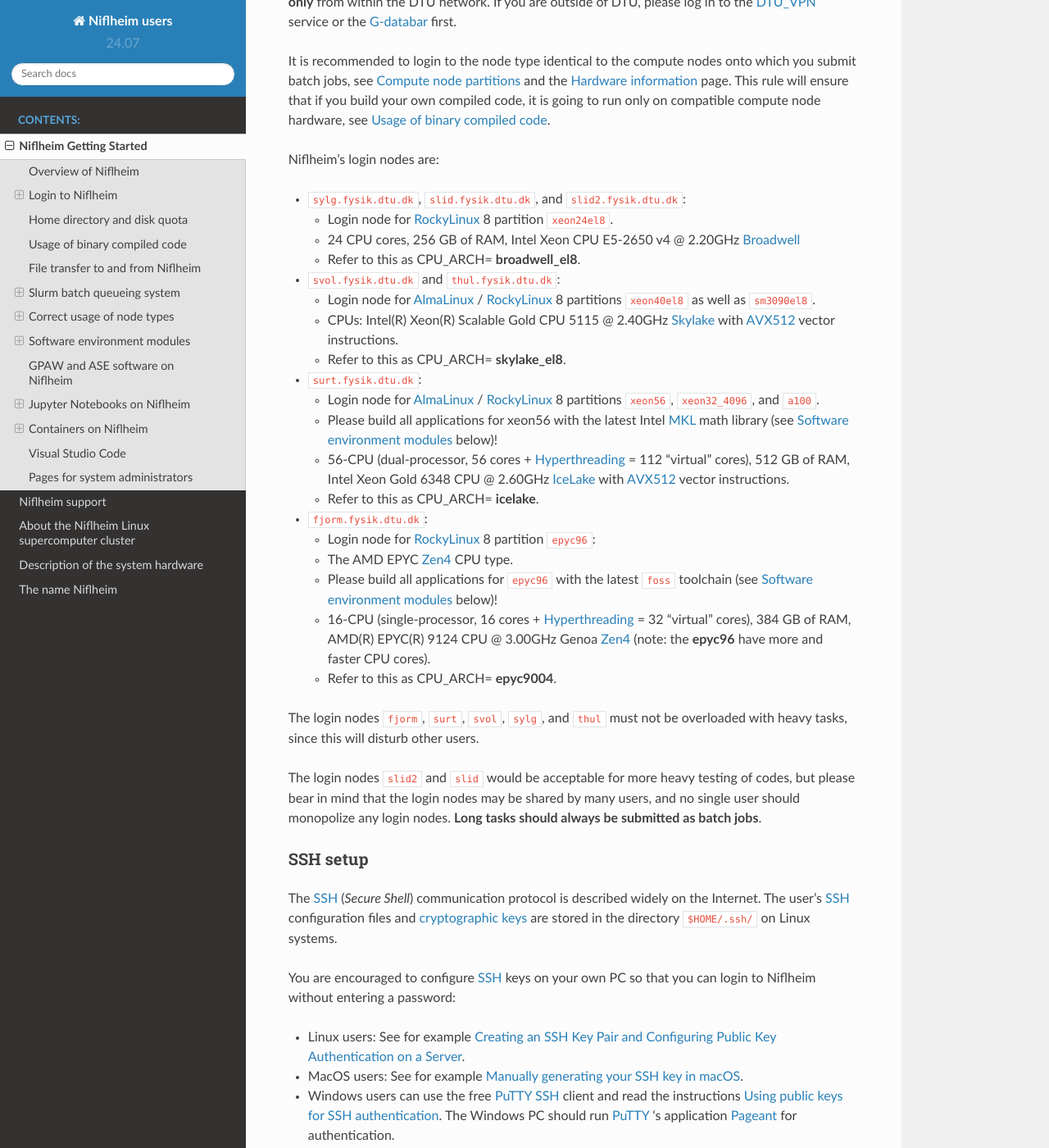
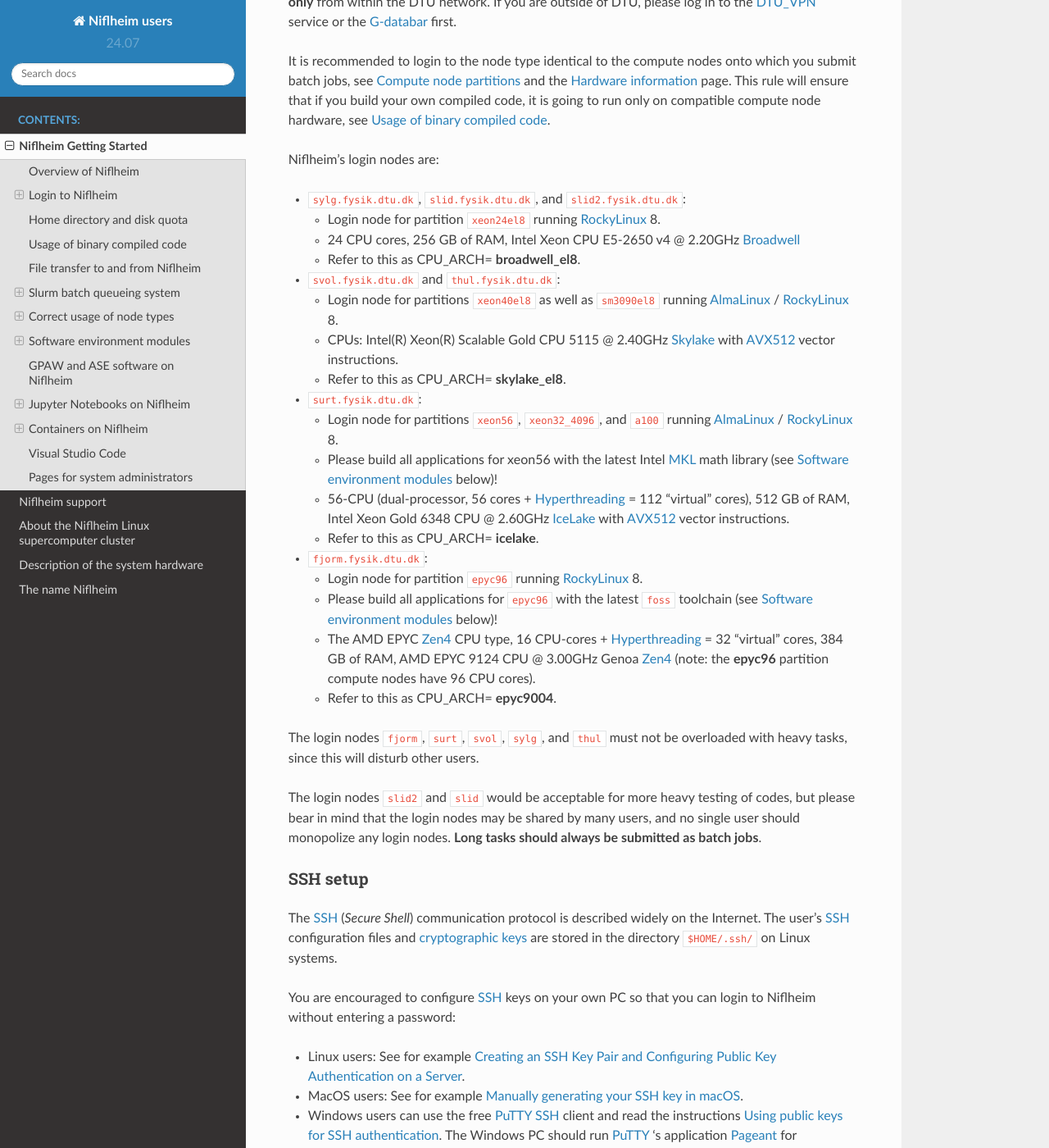
Before and after one commit to OleHolmNielsen/Niflheim_users, a Sphinx documentation site: the page built from docs/Niflheim_Getting_Started.rst, in a window 1280 px wide and 1400 px high, scrolled down 641 px. Shown: the whole window at 82% size. Built offline with Sphinx 7.4.7 and the Read the Docs theme 2.0.0, drawn with Linux system fonts in a browser that asks for light colours.

Commit message:
Minor edit

```diff
--- a/docs/Niflheim_Getting_Started.rst
+++ b/docs/Niflheim_Getting_Started.rst
@@ -47,19 +47,19 @@ Niflheim's login nodes are:
 
 * ``sylg.fysik.dtu.dk``, ``slid.fysik.dtu.dk``, and ``slid2.fysik.dtu.dk``:
 
-  * Login node for RockyLinux_ 8 partition ``xeon24el8``.
+  * Login node for partition ``xeon24el8`` running RockyLinux_ 8.
   * 24 CPU cores, 256 GB of RAM, Intel Xeon CPU E5-2650 v4 @ 2.20GHz Broadwell_
   * Refer to this as CPU_ARCH= **broadwell_el8**.
 
 * ``svol.fysik.dtu.dk`` and ``thul.fysik.dtu.dk``:
 
-  * Login node for AlmaLinux_ / RockyLinux_ 8 partitions ``xeon40el8`` as well as ``sm3090el8``.
+  * Login node for partitions ``xeon40el8`` as well as ``sm3090el8`` running AlmaLinux_ / RockyLinux_ 8.
   * CPUs: Intel(R) Xeon(R) Scalable Gold CPU 5115 @ 2.40GHz Skylake_ with AVX512_ vector instructions.
   * Refer to this as CPU_ARCH= **skylake_el8**.
 
 * ``surt.fysik.dtu.dk``:
 
-  * Login node for AlmaLinux_ / RockyLinux_ 8 partitions ``xeon56``, ``xeon32_4096``, and ``a100``.
+  * Login node for partitions ``xeon56``, ``xeon32_4096``, and ``a100`` running AlmaLinux_ / RockyLinux_ 8.
   * Please build all applications for xeon56 with the latest Intel MKL_ math library (see `Software environment modules`_ below)!
   * 56-CPU (dual-processor, 56 cores + Hyperthreading_ = 112 "virtual" cores), 512 GB of RAM,
     Intel Xeon Gold 6348 CPU @ 2.60GHz IceLake_ with AVX512_ vector instructions.
@@ -67,11 +67,10 @@ Niflheim's login nodes are:
 
 * ``fjorm.fysik.dtu.dk``:
 
-  * Login node for RockyLinux_ 8 partition ``epyc96``:
-  * The AMD EPYC Zen4_ CPU type.
+  * Login node for partition ``epyc96`` running RockyLinux_ 8.
   * Please build all applications for ``epyc96`` with the latest ``foss`` toolchain (see `Software environment modules`_ below)!
-  * 16-CPU (single-processor, 16 cores + Hyperthreading_ = 32 "virtual" cores), 384 GB of RAM,
-    AMD(R) EPYC(R) 9124 CPU @ 3.00GHz Genoa Zen4_ (note: the **epyc96** have more and faster CPU cores).
+  * The AMD EPYC Zen4_ CPU type, 16 CPU-cores + Hyperthreading_ = 32 "virtual" cores, 384 GB of RAM,
+    AMD EPYC 9124 CPU @ 3.00GHz Genoa Zen4_ (note: the **epyc96** partition compute nodes have 96 CPU cores).
   * Refer to this as CPU_ARCH= **epyc9004**.
 
 The login nodes ``fjorm``, ``surt``, ``svol``, ``sylg``, and ``thul`` must not be overloaded with heavy tasks, since this will disturb other users.
```
